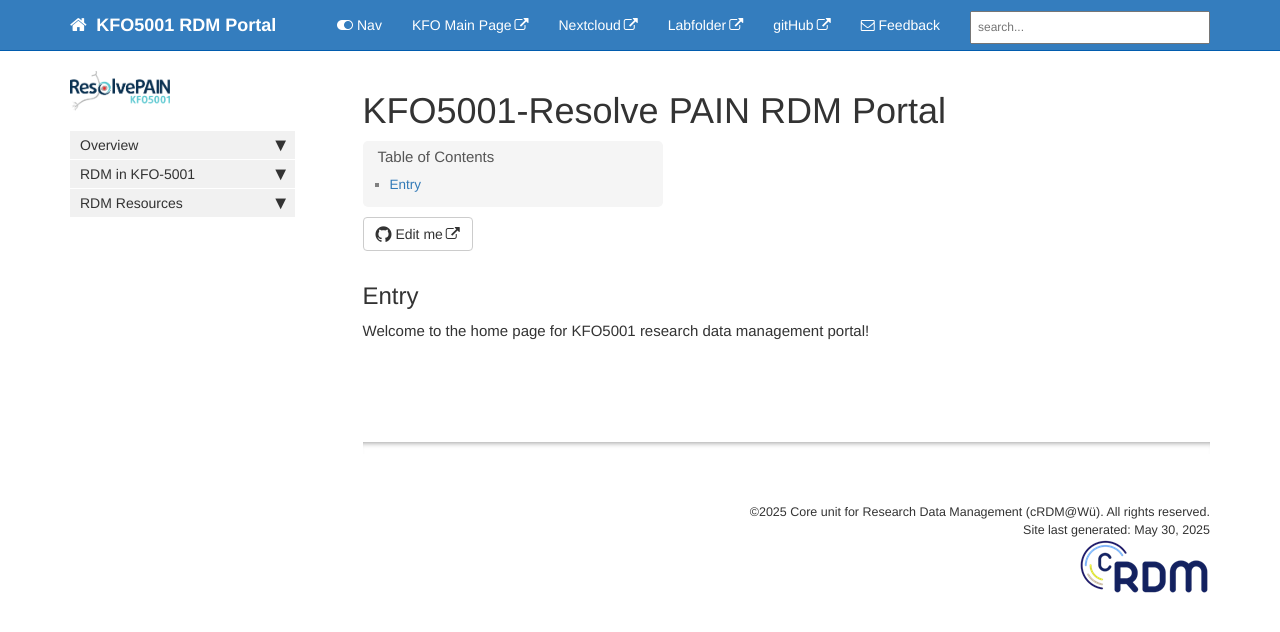
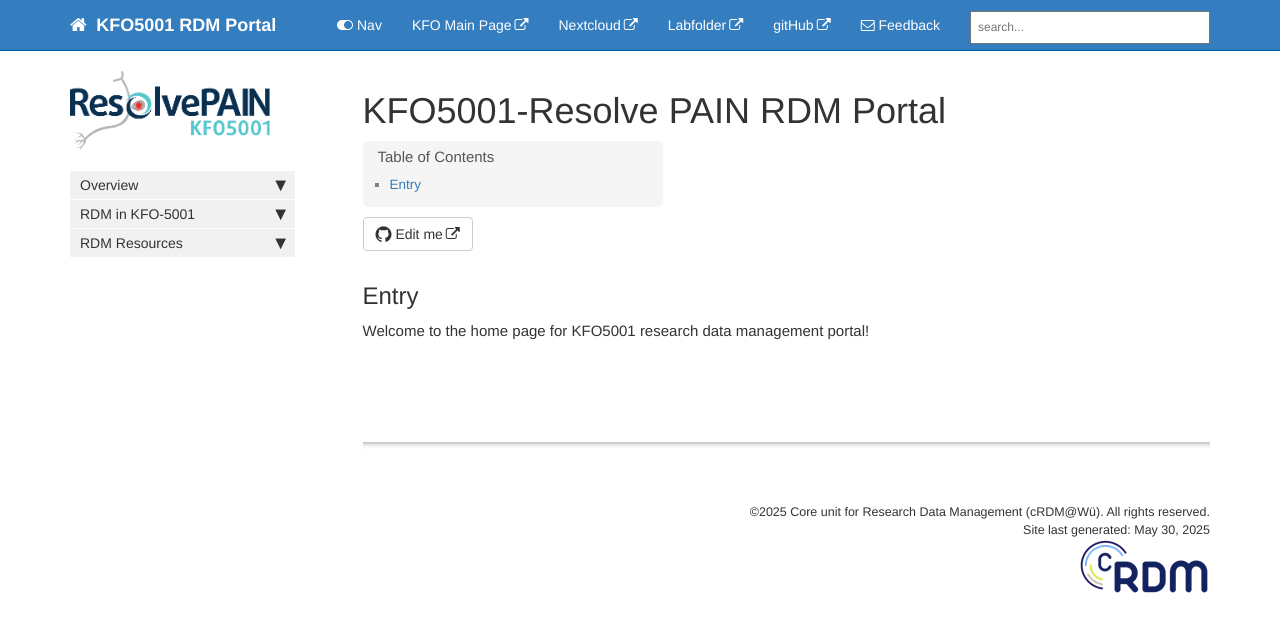
Before and after one commit to CoreUnitRDM/kfo5001-RDM-page, a Jekyll site: the page built from index.md, in a window 1280 px wide. Shown: the top 632 px of the page. Built offline with Jekyll 4.4.1, drawn with Linux system fonts in a browser that asks for light colours; comment, search, counter and statistics services are not loaded.

Commit message:
Update sidebar.html

```diff
--- a/_includes/sidebar.html
+++ b/_includes/sidebar.html
@@ -6,7 +6,7 @@
       <img src="images/kfo-logo.png"
      alt="KFO5001 Logo"
      class="logo-img"
-     style="width:100px; height:auto;">
+     style="width:200px; height:auto;">
   </div>
   <li class="sidebarTitle">{{sidebar[0].product}} {{sidebar[0].version}}</li>
   {% for entry in sidebar %}
```
